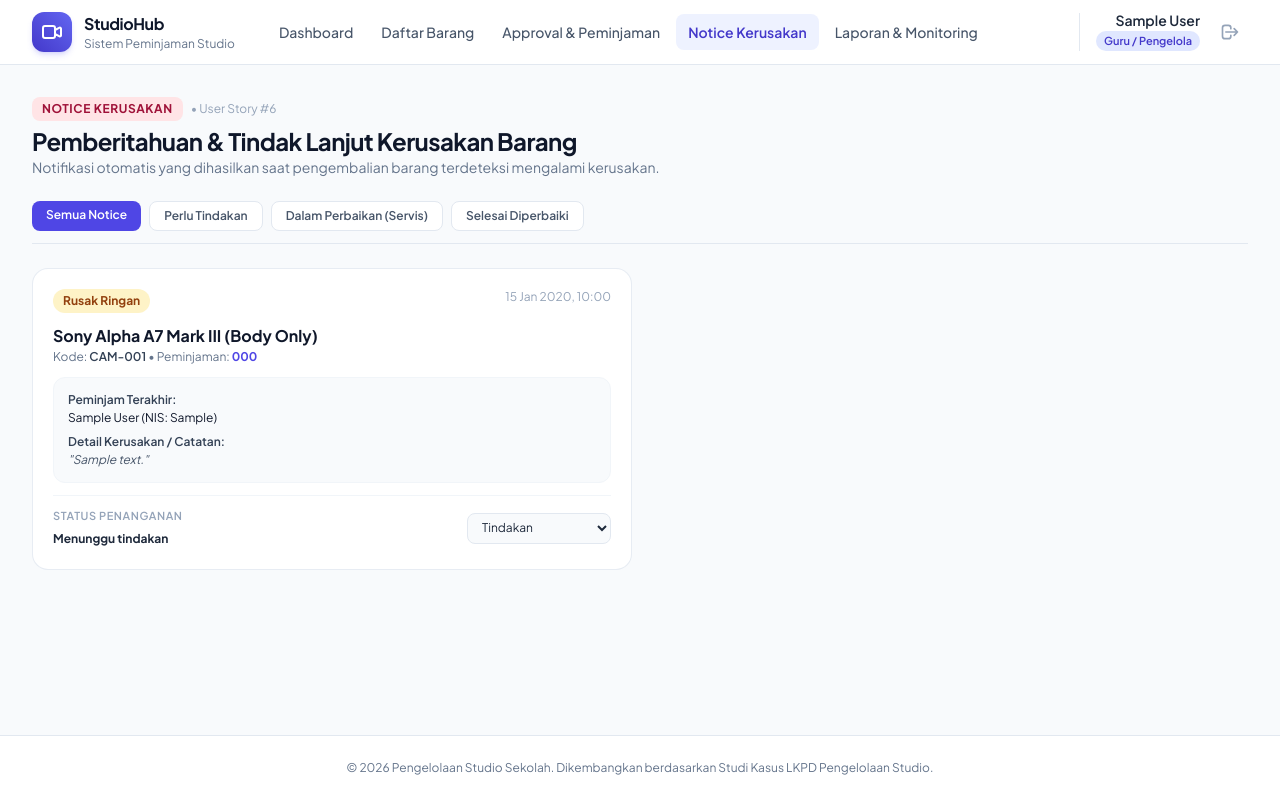
After one commit to Husein-mark/project-collab, a Laravel app: page /notices in a window 1280 px wide. The commit adds this page. Run offline with Laravel 12, Linux system fonts and the light colour scheme; a user stored in the database is signed in; data comes from the database, SQL or seed files in the repository; tables that the repository leaves empty hold one stand-in row (values such as "Sample post"); some libraries are stand-ins or nearby versions.

Commit message:
feat(notification): sistem notice dan pemantauan kerusakan barang otomatis (Sprint 1 US #6)

```diff
--- /dev/null
+++ b/app/Http/Controllers/DamageNoticeController.php
@@ -0,0 +1,48 @@
+<?php
+
+namespace App\Http\Controllers;
+
+use App\Models\DamageNotice;
+use Illuminate\Http\Request;
+
+class DamageNoticeController extends Controller
+{
+    /**
+     * Daftar notice kerusakan barang untuk guru (US #6)
+     */
+    public function index(Request $request)
+    {
+        $query = DamageNotice::with(['loan', 'item', 'user'])->latest();
+
+        if ($request->filled('status') && $request->status !== 'all') {
+            $query->where('status', $request->status);
+        }
+
+        $notices = $query->paginate(15)->withQueryString();
+
+        return view('notices.index', compact('notices'));
+    }
+
+    /**
+     * Update status tindak lanjut notice kerusakan (US #6)
+     */
+    public function updateStatus(Request $request, DamageNotice $notice)
+    {
+        $request->validate([
+            'status' => ['required', 'in:menunggu_tindakan,dalam_perbaikan,selesai'],
+        ]);
+
+        $notice->update(['status' => $request->status]);
+
+        // Jika selesai diperbaiki, pulihkan kondisi barang ke 'baik'
+        if ($request->status === 'selesai') {
+            $item = $notice->item;
+            if ($item->condition === 'rusak_berat') {
+                $item->increment('available_stock', $notice->loan->quantity);
+            }
+            $item->update(['condition' => 'baik']);
+        }
+
+        return back()->with('success', "Status notice kerusakan untuk '{$notice->item->name}' berhasil diperbarui menjadi: " . ucfirst(str_replace('_', ' ', $request->status)));
+    }
+}
--- /dev/null
+++ b/app/Models/DamageNotice.php
@@ -0,0 +1,45 @@
+<?php
+
+namespace App\Models;
+
+use Illuminate\Database\Eloquent\Factories\HasFactory;
+use Illuminate\Database\Eloquent\Model;
+
+class DamageNotice extends Model
+{
+    use HasFactory;
+
+    protected $fillable = [
+        'loan_id',
+        'item_id',
+        'user_id',
+        'damage_level',
+        'notes',
+        'status',
+    ];
+
+    public function loan()
+    {
+        return $this->belongsTo(Loan::class);
+    }
+
+    public function item()
+    {
+        return $this->belongsTo(Item::class);
+    }
+
+    public function user()
+    {
+        return $this->belongsTo(User::class);
+    }
+
+    public function getLevelBadgeAttribute(): array
+    {
+        return match ($this->damage_level) {
+            'rusak_ringan' => ['bg' => 'bg-amber-100', 'text' => 'text-amber-800', 'label' => 'Rusak Ringan'],
+            'rusak_berat' => ['bg' => 'bg-rose-100', 'text' => 'text-rose-800', 'label' => 'Rusak Berat'],
+            'hilang' => ['bg' => 'bg-red-100', 'text' => 'text-red-800', 'label' => 'Barang Hilang'],
+            default => ['bg' => 'bg-slate-100', 'text' => 'text-slate-800', 'label' => $this->damage_level],
+        };
+    }
+}
--- a/resources/views/layouts/app.blade.php
+++ b/resources/views/layouts/app.blade.php
@@ -83,6 +83,10 @@
                            class="px-3 py-2 rounded-lg text-sm font-medium transition {{ request()->routeIs('loans.index') ? 'bg-brand-50 text-brand-700 font-semibold' : 'text-slate-600 hover:text-slate-900 hover:bg-slate-100' }}">
                             Approval & Peminjaman
                         </a>
+                        <a href="{{ route('notices.index') }}"
+                           class="px-3 py-2 rounded-lg text-sm font-medium transition {{ request()->routeIs('notices.*') ? 'bg-brand-50 text-brand-700 font-semibold' : 'text-slate-600 hover:text-slate-900 hover:bg-slate-100' }}">
+                            Notice Kerusakan
+                        </a>
                         <a href="{{ route('reports.index') }}"
                            class="px-3 py-2 rounded-lg text-sm font-medium transition {{ request()->routeIs('reports.*') ? 'bg-brand-50 text-brand-700 font-semibold' : 'text-slate-600 hover:text-slate-900 hover:bg-slate-100' }}">
                             Laporan & Monitoring
--- /dev/null
+++ b/resources/views/notices/index.blade.php
@@ -0,0 +1,95 @@
+@extends('layouts.app')
+
+@section('title', 'Notifikasi & Notice Kerusakan Barang')
+
+@section('content')
+<div class="space-y-6">
+    <div class="flex flex-col sm:flex-row sm:items-center sm:justify-between gap-4">
+        <div>
+            <div class="flex items-center space-x-2">
+                <span class="px-2.5 py-1 bg-rose-100 text-rose-800 font-bold text-xs rounded-lg uppercase tracking-wider">Notice Kerusakan</span>
+                <span class="text-xs text-slate-400">&bull; User Story #6</span>
+            </div>
+            <h1 class="text-2xl font-bold text-slate-900 tracking-tight mt-1">Pemberitahuan & Tindak Lanjut Kerusakan Barang</h1>
+            <p class="text-sm text-slate-500">Notifikasi otomatis yang dihasilkan saat pengembalian barang terdeteksi mengalami kerusakan.</p>
+        </div>
+    </div>
+
+    <!-- Status Tabs -->
+    <div class="flex gap-2 border-b border-slate-200 pb-3">
+        <a href="{{ route('notices.index') }}" class="px-3.5 py-1.5 rounded-lg text-xs font-semibold {{ !request('status') || request('status') === 'all' ? 'bg-indigo-600 text-white' : 'bg-white text-slate-600 hover:bg-slate-100 border border-slate-200' }}">
+            Semua Notice
+        </a>
+        <a href="{{ route('notices.index', ['status' => 'menunggu_tindakan']) }}" class="px-3.5 py-1.5 rounded-lg text-xs font-semibold {{ request('status') === 'menunggu_tindakan' ? 'bg-rose-600 text-white' : 'bg-white text-slate-600 hover:bg-slate-100 border border-slate-200' }}">
+            Perlu Tindakan
+        </a>
+        <a href="{{ route('notices.index', ['status' => 'dalam_perbaikan']) }}" class="px-3.5 py-1.5 rounded-lg text-xs font-semibold {{ request('status') === 'dalam_perbaikan' ? 'bg-amber-600 text-white' : 'bg-white text-slate-600 hover:bg-slate-100 border border-slate-200' }}">
+            Dalam Perbaikan (Servis)
+        </a>
+        <a href="{{ route('notices.index', ['status' => 'selesai']) }}" class="px-3.5 py-1.5 rounded-lg text-xs font-semibold {{ request('status') === 'selesai' ? 'bg-emerald-600 text-white' : 'bg-white text-slate-600 hover:bg-slate-100 border border-slate-200' }}">
+            Selesai Diperbaiki
+        </a>
+    </div>
+
+    <!-- Notice List -->
+    @if($notices->count() > 0)
+    <div class="grid grid-cols-1 md:grid-cols-2 gap-4">
+        @foreach($notices as $notice)
+        @php $badge = $notice->level_badge; @endphp
+        <div class="bg-white rounded-2xl border border-slate-200/80 p-5 shadow-xs flex flex-col justify-between">
+            <div>
+                <div class="flex items-start justify-between gap-2 mb-3">
+                    <span class="px-2.5 py-1 rounded-full text-xs font-bold {{ $badge['bg'] }} {{ $badge['text'] }}">
+                        {{ $badge['label'] }}
+                    </span>
+                    <span class="text-xs text-slate-400">
+                        {{ $notice->created_at->format('d M Y, H:i') }}
+                    </span>
+                </div>
+
+                <h3 class="text-base font-bold text-slate-900 leading-snug">{{ $notice->item->name }}</h3>
+                <p class="text-xs text-slate-500 mt-0.5">Kode: <b class="font-semibold text-slate-700">{{ $notice->item->code }}</b> &bull; Peminjaman: <b class="text-indigo-600">{{ $notice->loan->loan_code }}</b></p>
+
+                <div class="bg-slate-50 border border-slate-100 rounded-xl p-3.5 my-3 text-xs">
+                    <div class="font-semibold text-slate-700">Peminjam Terakhir:</div>
+                    <div class="text-slate-900 mt-0.5">{{ $notice->user->name }} (NIS: {{ $notice->user->nis_nip ?? '-' }})</div>
+                    <div class="font-semibold text-slate-700 mt-2">Detail Kerusakan / Catatan:</div>
+                    <p class="text-slate-600 mt-0.5 italic">"{{ $notice->notes ?? 'Tidak ada catatan rinci.' }}"</p>
+                </div>
+            </div>
+
+            <div class="pt-3 border-t border-slate-100 flex items-center justify-between">
+                <div>
+                    <span class="text-[11px] font-semibold text-slate-400 uppercase tracking-wider block">Status Penanganan</span>
+                    <span class="text-xs font-bold text-slate-800">{{ ucfirst(str_replace('_', ' ', $notice->status)) }}</span>
+                </div>
+
+                <form action="{{ route('notices.updateStatus', $notice) }}" method="POST" class="flex items-center space-x-2">
+                    @csrf
+                    <select name="status" onchange="this.form.submit()" class="text-xs bg-slate-50 border border-slate-200 rounded-lg px-2.5 py-1.5 focus:ring-2 focus:ring-indigo-500">
+                        <option value="menunggu_tindakan" {{ $notice->status === 'menunggu_tindakan' ? 'selected' : '' }}>Tindakan</option>
+                        <option value="dalam_perbaikan" {{ $notice->status === 'dalam_perbaikan' ? 'selected' : '' }}>Kirim Servis</option>
+                        <option value="selesai" {{ $notice->status === 'selesai' ? 'selected' : '' }}>Selesai Diperbaiki</option>
+                    </select>
+                </form>
+            </div>
+        </div>
+        @endforeach
+    </div>
+
+    <div class="mt-4">
+        {{ $notices->links() }}
+    </div>
+    @else
+    <div class="bg-white rounded-2xl p-12 text-center border border-slate-100">
+        <div class="w-12 h-12 bg-emerald-50 text-emerald-500 rounded-full flex items-center justify-center mx-auto mb-3">
+            <svg class="w-6 h-6" fill="none" stroke="currentColor" viewBox="0 0 24 24">
+                <path stroke-linecap="round" stroke-linejoin="round" stroke-width="2" d="M5 13l4 4L19 7"></path>
+            </svg>
+        </div>
+        <p class="text-slate-700 font-semibold text-sm">Tidak ada notice kerusakan aktif</p>
+        <p class="text-slate-400 text-xs mt-1">Seluruh peralatan studio dalam kondisi terpantau baik.</p>
+    </div>
+    @endif
+</div>
+@endsection
--- a/routes/web.php
+++ b/routes/web.php
@@ -30,6 +30,10 @@ Route::middleware('auth')->group(function () {
     Route::get('/loans/{loan}/inspect', [\App\Http\Controllers\LoanController::class, 'showInspect'])->name('loans.inspect');
     Route::post('/loans/{loan}/handover', [\App\Http\Controllers\LoanController::class, 'updateHandover'])->name('loans.handover');
     Route::post('/loans/{loan}/return', [\App\Http\Controllers\LoanController::class, 'processReturn'])->name('loans.processReturn');
+
+    // Notice & Notifikasi Kerusakan (US #6)
+    Route::get('/notices', [\App\Http\Controllers\DamageNoticeController::class, 'index'])->name('notices.index');
+    Route::post('/notices/{notice}/status', [\App\Http\Controllers\DamageNoticeController::class, 'updateStatus'])->name('notices.updateStatus');
 });
 
 // Dashboard placeholder for now
```
Also changed, not shown: app/Http/Controllers/LoanController.php (+13 -0 lines), database/migrations/2026_11_17_025847_create_damage_notices_table.php (added).
